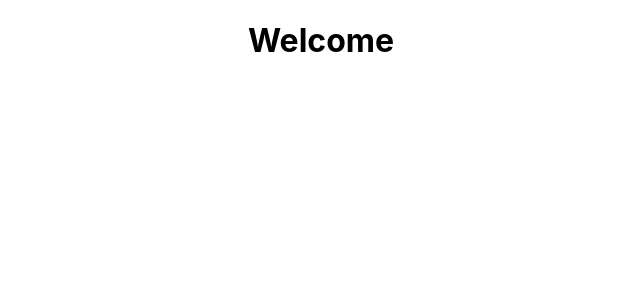
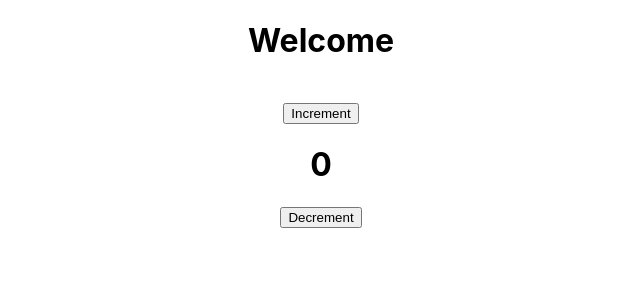
Before and after one commit to Avinashvns/redux_react, a React (Create React App) app: page / in a window 1280 px wide. Shown: the top 300 px of the page, without its empty margins (319-959 px from the left). Built offline with nearby package versions, Linux system fonts and the light colour scheme.

Commit message:
call count page in App.js

```diff
--- a/src/App.js
+++ b/src/App.js
@@ -1,10 +1,13 @@
 import logo from './logo.svg';
 import './App.css';
+import MyCounter from './count';
 
 function App() {
   return (
     <div className="App">
       <h1 style={{ textAlign: 'center' }}>Welcome</h1>
+      <br />
+      <MyCounter />
     </div>
   );
 }
```
